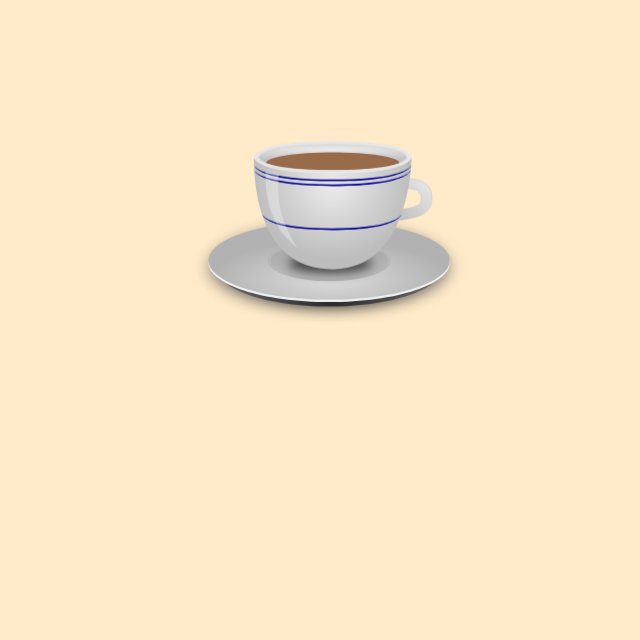
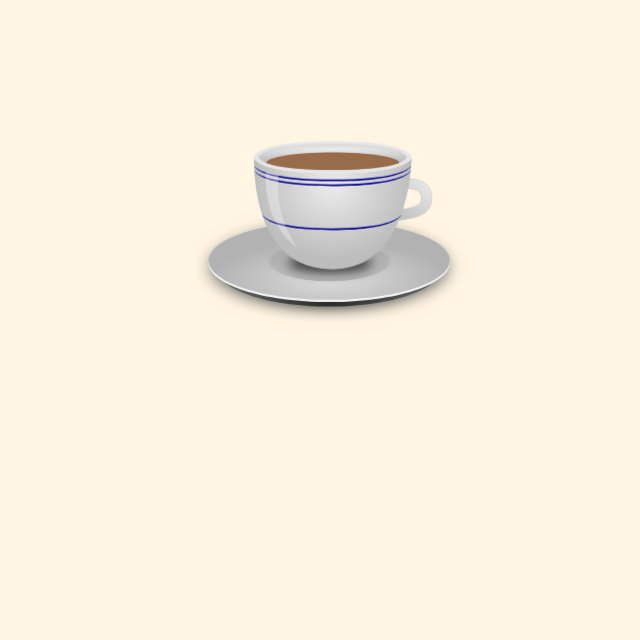
Before and after one commit to pran01/bean-sleepy, a plain HTML site: page index.html in a window 1280 px wide. Shown: the part 160-800 px from the top of the page, without its empty margins (325-965 px from the left). Drawn offline with Linux system fonts and the light colour scheme; a web font is replaced by a local one.

Commit message:
edited background color

```diff
--- a/styles/nescafeClassic.css
+++ b/styles/nescafeClassic.css
@@ -1,6 +1,6 @@
 :root {
   --coffee-clr: #986b4b;
-  --bgclr-light: #ffebc9;
+  --bgclr-light: #fff5e2;
   --bgclr-dark: #4f2c12;
   --font-cabin: "Cabin Sketch", cursive;
   --font-grotesque: "Darker Grotesque", sans-serif;
--- a/styles/style.css
+++ b/styles/style.css
@@ -1,6 +1,6 @@
 :root {
   --coffee-clr: #986b4b;
-  --bgclr-light: #ffebc9;
+  --bgclr-light: #fff5e2;
   --bgclr-dark: #4f2c12;
   --font-cabin: "Cabin Sketch", cursive;
   --font-grotesque: "Darker Grotesque", sans-serif;
```
